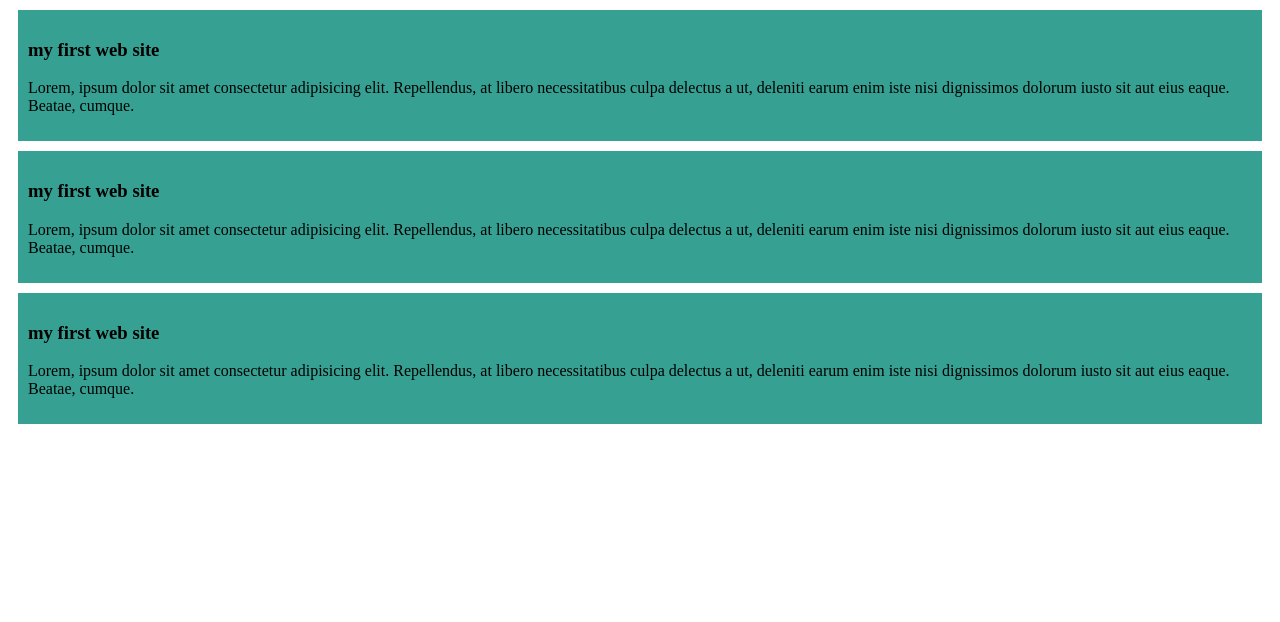
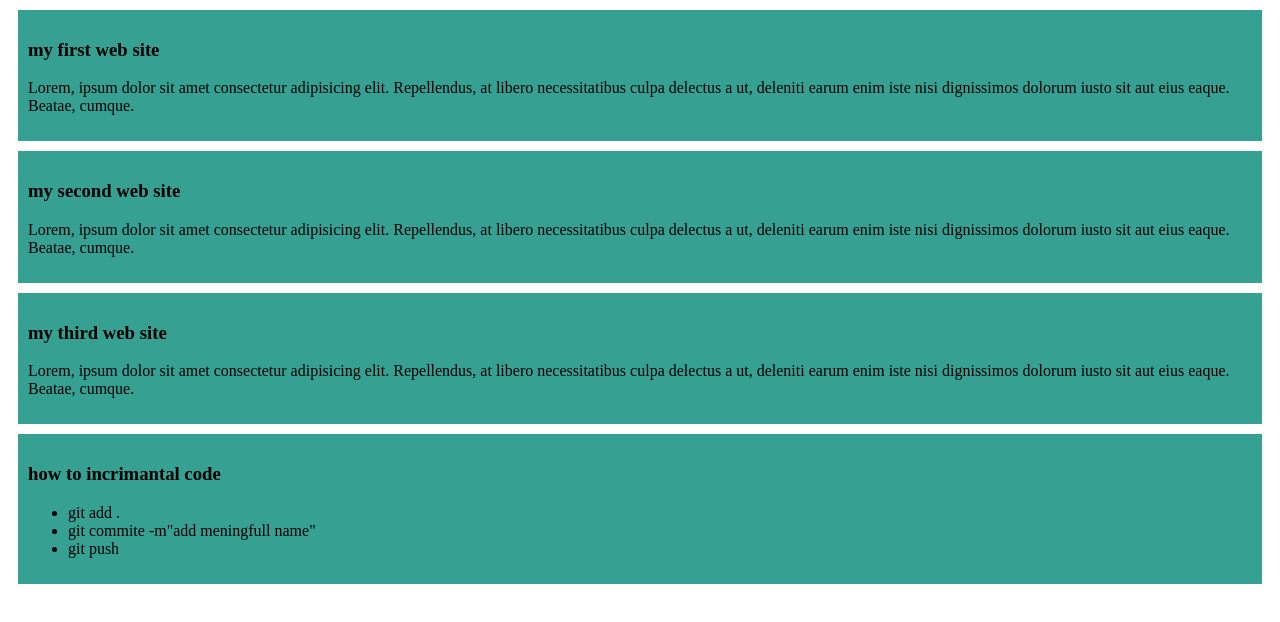
Before and after one commit to mostafa1857/my-simple-website, a plain HTML site: page index.html in a window 1280 px wide. Drawn offline with Linux system fonts and the light colour scheme.

Commit message:
name of list

```diff
--- a/index.html
+++ b/index.html
@@ -13,15 +13,22 @@
 
     </div>
     <div>
-        <h3>my first web site </h3>
+        <h3>my second web site </h3>
             <p>Lorem, ipsum dolor sit amet consectetur adipisicing elit. Repellendus, at libero necessitatibus culpa delectus a ut, deleniti earum enim iste nisi dignissimos dolorum iusto sit aut eius eaque. Beatae, cumque.</p>
 
     </div>
     <div>
-        <h3>my first web site </h3>
+        <h3>my third web site </h3>
             <p>Lorem, ipsum dolor sit amet consectetur adipisicing elit. Repellendus, at libero necessitatibus culpa delectus a ut, deleniti earum enim iste nisi dignissimos dolorum iusto sit aut eius eaque. Beatae, cumque.</p>
 
     </div>
-
+    <div>
+        <h3>how to incrimantal code</h3>
+        <ul>
+            <li>git add .</li>
+            <li>git commite -m"add meningfull name"</li>
+            <li>git push</li>
+        </ul>
+    </div>
 </body>
 </html>
```
